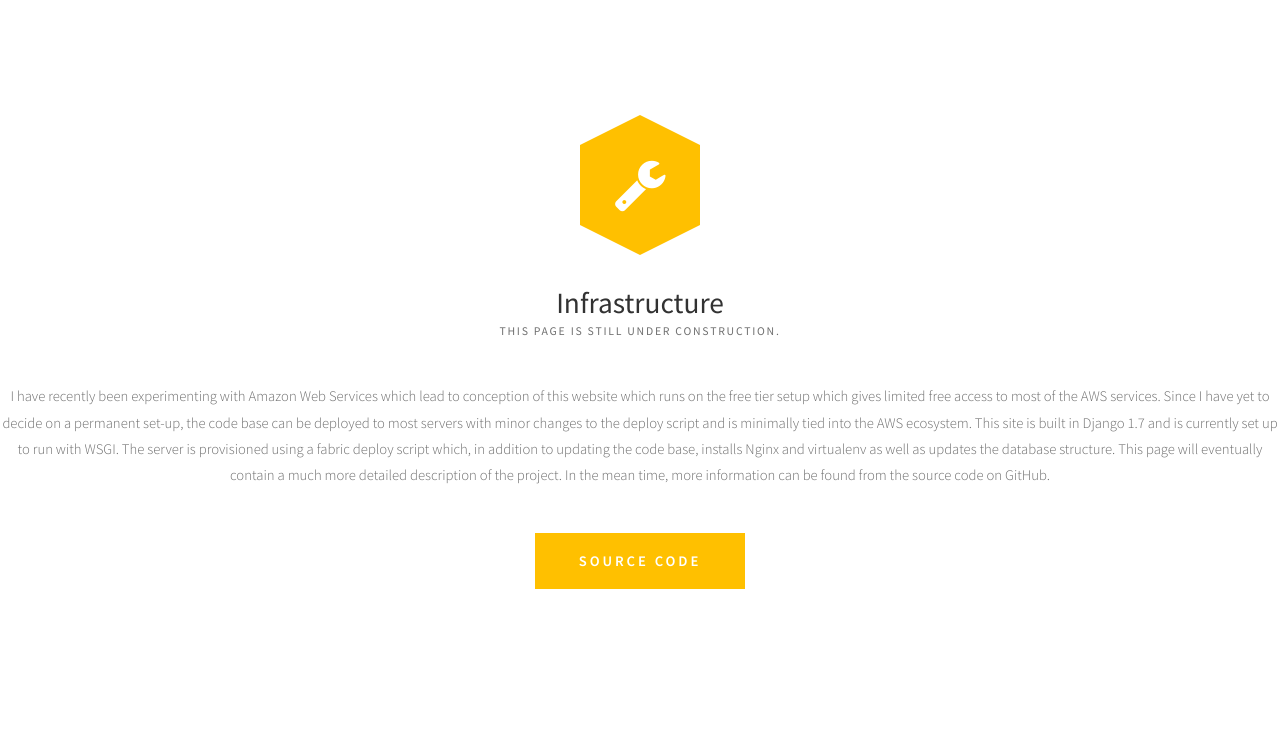
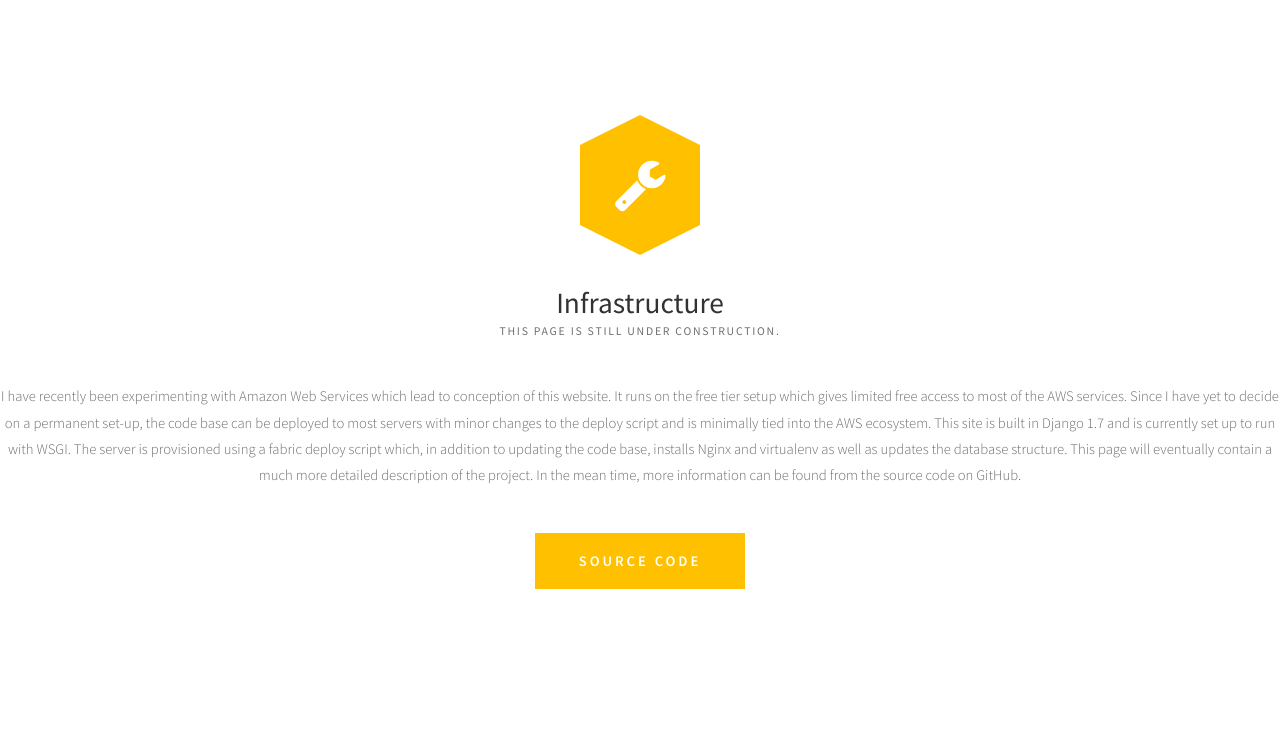
Before and after one commit to zsoobhan/prometheus, a Django app: template www/templates/content/infrastructure.html in a window 1280 px wide. Shown: the part 460-1195 px from the top of the page. Run offline with Django 3.2, Linux system fonts and the light colour scheme; the template is opened without the code that fills it, so the values that code supplies are empty; some libraries are stand-ins or nearby versions.

Commit message:
Adds full stop to sentence in infrastructure.html

```diff
--- a/www/templates/content/infrastructure.html
+++ b/www/templates/content/infrastructure.html
@@ -18,7 +18,7 @@
                     <span class="byline">This page is still under construction.</span>
 				</div>
                 <p>
-                I have recently been experimenting with Amazon Web Services which lead to conception of this website which runs on the free tier setup which gives
+                I have recently been experimenting with Amazon Web Services which lead to conception of this website. It runs on the free tier setup which gives
                 limited free access to most of the AWS services. Since I have yet to decide on a permanent set-up, the code base
                 can be deployed to most servers with minor changes to the deploy script and is minimally tied into the AWS ecosystem.
                 This site is built in Django 1.7 and is currently set up to run with WSGI. The server is provisioned
```
